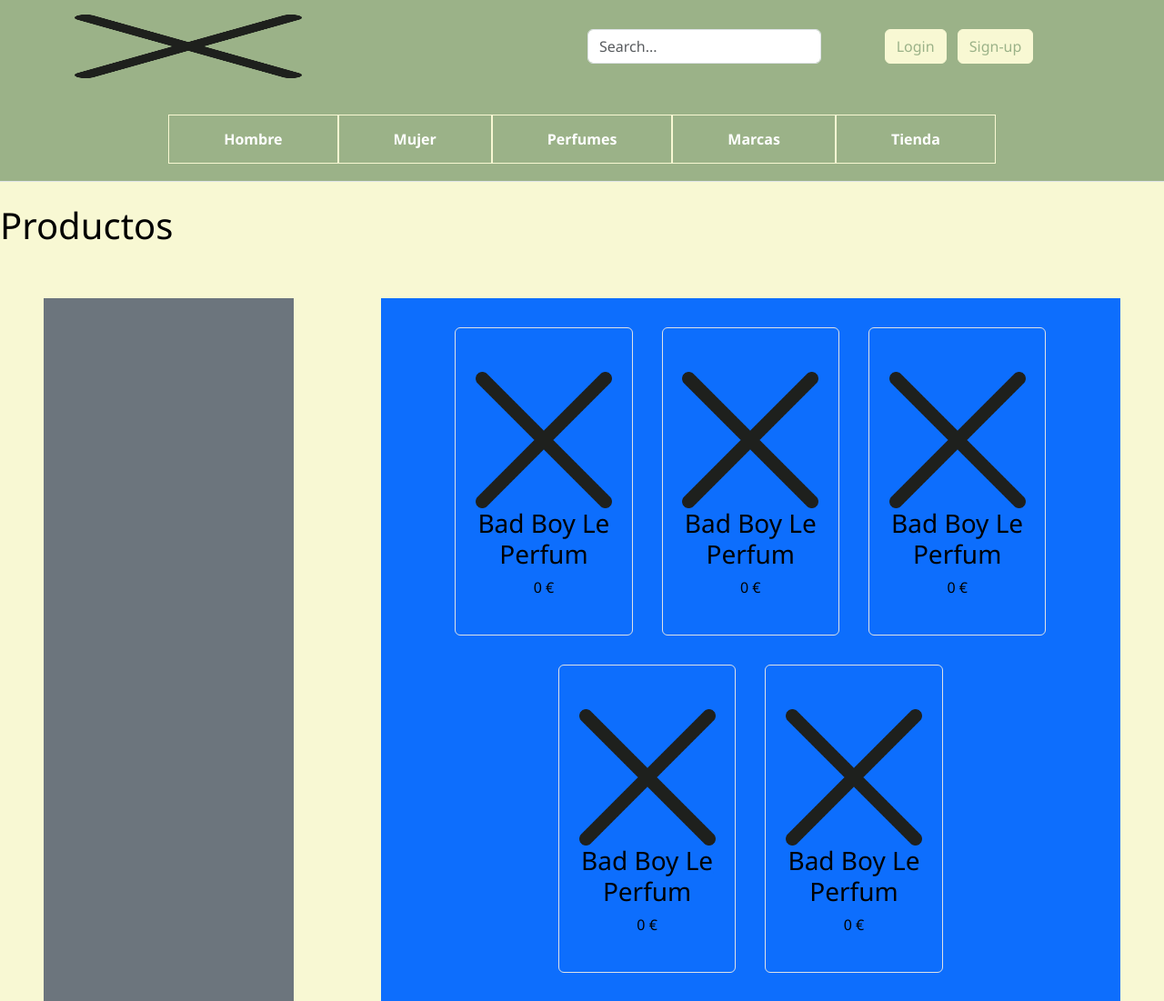
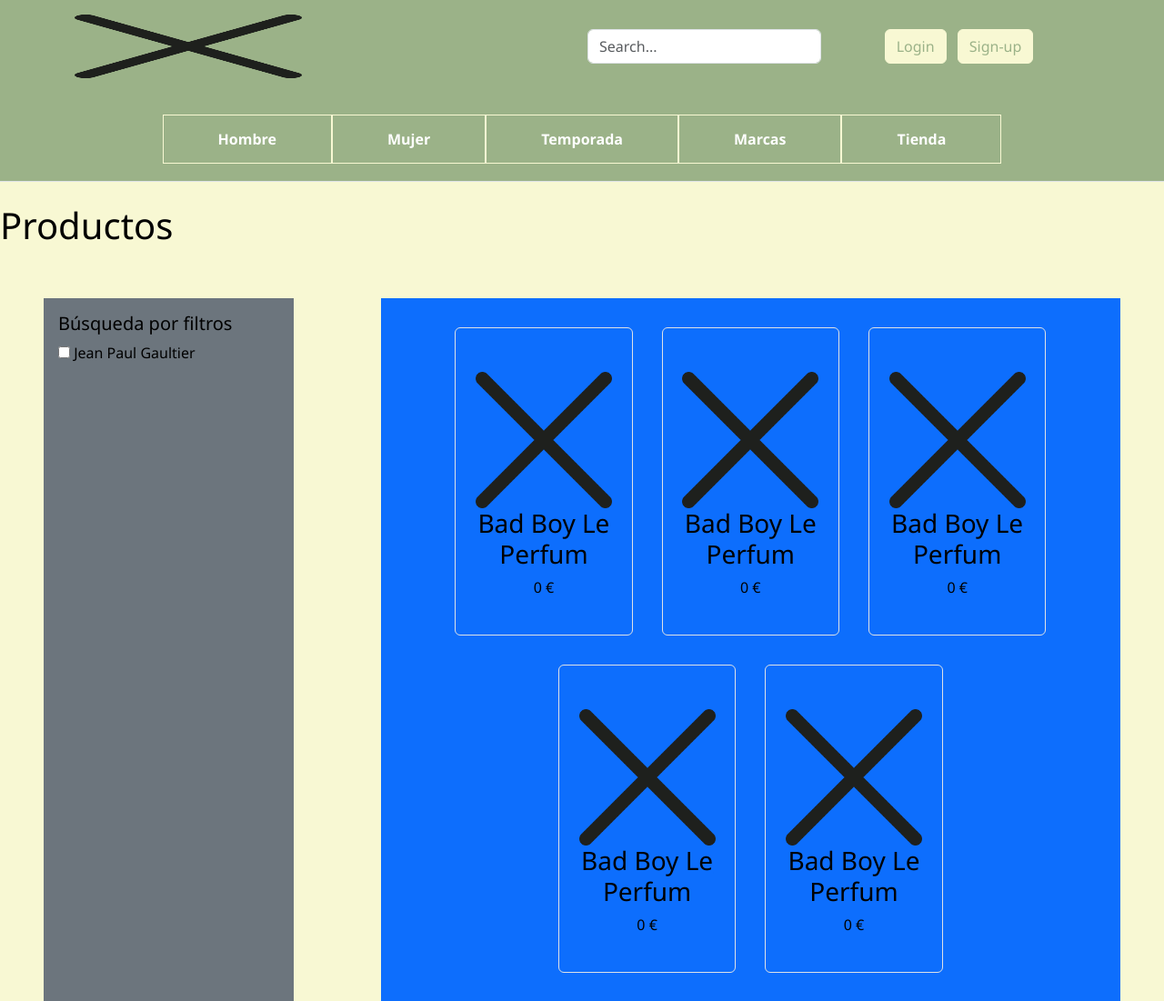
Before and after one commit to moingi/perfums, a PHP site: page /listado?categoria=man in a window 1280 px wide. Shown: the top 1101 px of the page at 91% size. Run offline with PHP 8.4, Linux system fonts and the light colour scheme; data comes from the database, SQL or seed files in the repository.

Commit message:
24-10-24

```diff
--- a/css/header.css
+++ b/css/header.css
@@ -106,7 +106,7 @@
     justify-content: center !important;
     margin-top: 2rem;
 }
-.navbar ul {
+.navbar > ul {
     list-style-type: none;
     margin: 0;
     padding: 0;
--- a/pages/listado.php
+++ b/pages/listado.php
@@ -19,11 +19,14 @@
             <h1>Productos</h1>
             <div class="d-flex">
                 <div class="w-25 p-3 m-5 h-auto d-inline-block bg-secondary">
-
+                    <h5>Búsqueda por filtros</h5>
+                    <!-- Crear con AJAX (Preguntar a Roger) -->
+                    <p><input type="checkbox">
+                    Jean Paul Gaultier</p>
                 </div>
                 <div class="w-75 p-3 m-5 d-flex justify-content-center h-auto d-inline-block bg-primary row">
                     <?php
-                        $categoria=$_GET["categoria"];
+                        $categoria = $_GET["categoria"];
 
                         require __DIR__ . '/../db/connect.php';
 
@@ -53,7 +56,6 @@
                         //     var_dump($elemento);
                         //     echo "<br><br>";
                         // };
-
                     ?>
                 </div>
             </div>
--- a/templates/header.php
+++ b/templates/header.php
@@ -43,7 +43,7 @@
     <ul>
       <li><a href="/listado?categoria=man">Hombre</a></li>
       <li><a href="/listado?categoria=woman">Mujer</a></li>
-      <li><a href="/listado">Perfumes</a></li>
+      <li><a href="/listado">Temporada</a></li>
       <li><a href="/listado">Marcas</a></li>
       <li><a href="#contact">Tienda</a></li>
     </ul>
```
